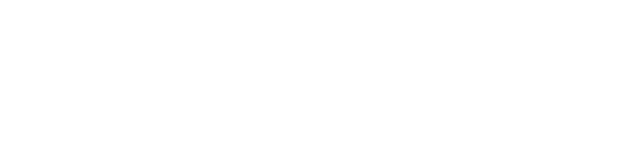
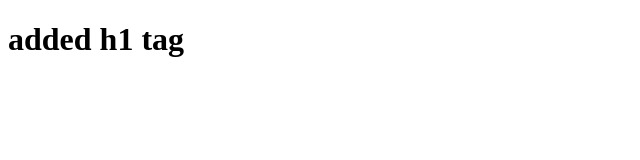
Before and after one commit to boris-urischenko/git_test, a plain HTML site: page index.html in a window 1280 px wide. Shown: the whole page, without its empty margins (0-640 px from the left). Drawn offline with Linux system fonts and the light colour scheme.

Commit message:
h1 was added

```diff
--- a/index.html
+++ b/index.html
@@ -6,7 +6,9 @@
 </html>
 <body>
 <div class="page">
-
+    <h1>
+        added h1 tag
+    </h1>
 </div>
 </body>
 </html>
```
